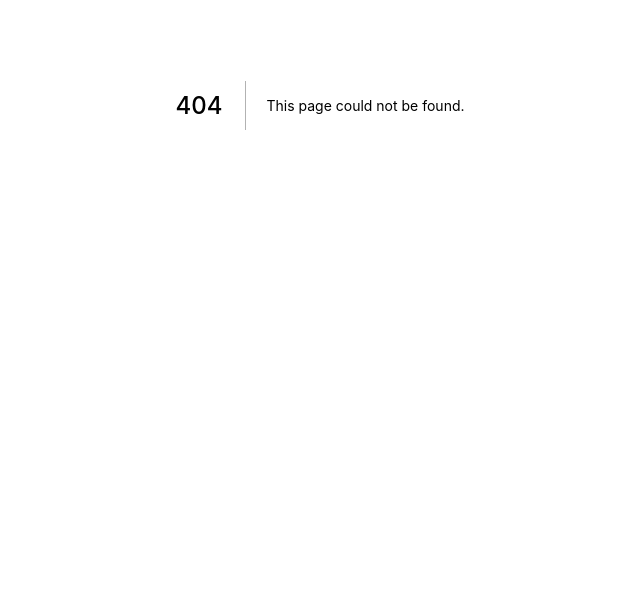
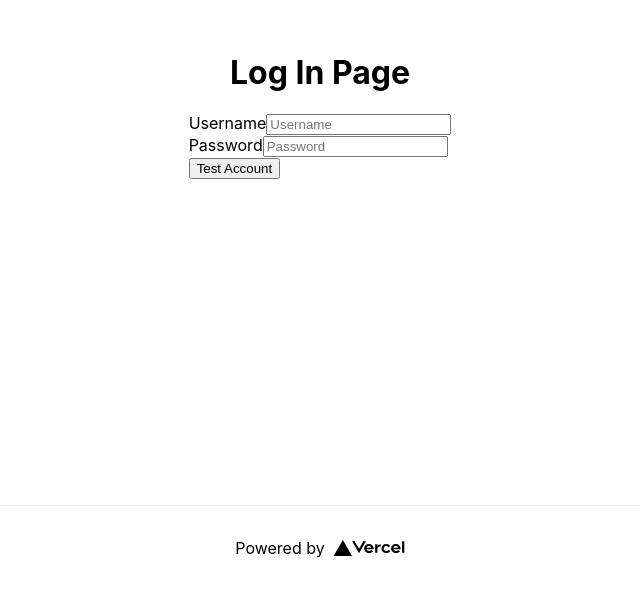
Before and after one commit to Mikadev1996/blog-frontend-next, a Next.js app: page /login in a window 1280 px wide. Before the commit this address had no page. Shown: the part 295-885 px from the top of the page, without its empty margins (320-960 px from the left). Before the commit the page ends 800 px from the top, so only its background shows below. Built offline with nearby package versions, Linux system fonts and the light colour scheme.

Commit message:
logIn test

```diff
--- /dev/null
+++ b/pages/login.js
@@ -0,0 +1,63 @@
+import Head from 'next/head'
+import Image from 'next/image'
+import styles from '../styles/Home.module.css'
+import {useState} from "react";
+
+export default function Login() {
+    const [username, setUsername] = useState('');
+    const [password, setPassword] = useState('');
+
+    const handleTestLogIn = (e) => {
+        e.preventDefault();
+        const formData = JSON.stringify({
+            username: username,
+            password: password,
+            date_joined: Date.now(),
+            picture_url: "someUrl"
+        })
+        fetch('http://localhost:3000/api/users/sign-up', {method: 'POST', body: formData, headers:{'Content-Type': 'application/json'}})
+            .then(r => r.json())
+            .then(data => console.log(data));
+    }
+
+    return (
+        <div className={styles.container}>
+            <Head>
+                <title>Create Next App</title>
+                <meta name="description" content="Generated by create next app" />
+                <link rel="icon" href="/favicon.ico" />
+            </Head>
+
+            <main className={styles.main}>
+                <h1>Log In Page</h1>
+                <form className='account-form'>
+                    <div className="form-control">
+                        <label htmlFor="username">Username</label>
+                        <input type="text" placeholder="Username" id="username" name='username' onChange={e => setUsername(e.target.value)}/>
+                    </div>
+
+                    <div className="form-control">
+                        <label htmlFor="password">Password</label>
+                        <input type="password" placeholder="Password" id="password" maxLength="16" name='password' onChange={e => setPassword(e.target.value)}/>
+                    </div>
+                    <div>
+                        <button onClick={e => handleTestLogIn(e)} id='test-account-login' className='form-submit' type="submit">Test Account</button>
+                    </div>
+                </form>
+            </main>
+
+            <footer className={styles.footer}>
+                <a
+                    href="https://vercel.com?utm_source=create-next-app&utm_medium=default-template&utm_campaign=create-next-app"
+                    target="_blank"
+                    rel="noopener noreferrer"
+                >
+                    Powered by{' '}
+                    <span className={styles.logo}>
+            <Image src="/vercel.svg" alt="Vercel Logo" width={72} height={16} />
+          </span>
+                </a>
+            </footer>
+        </div>
+    )
+}
```
